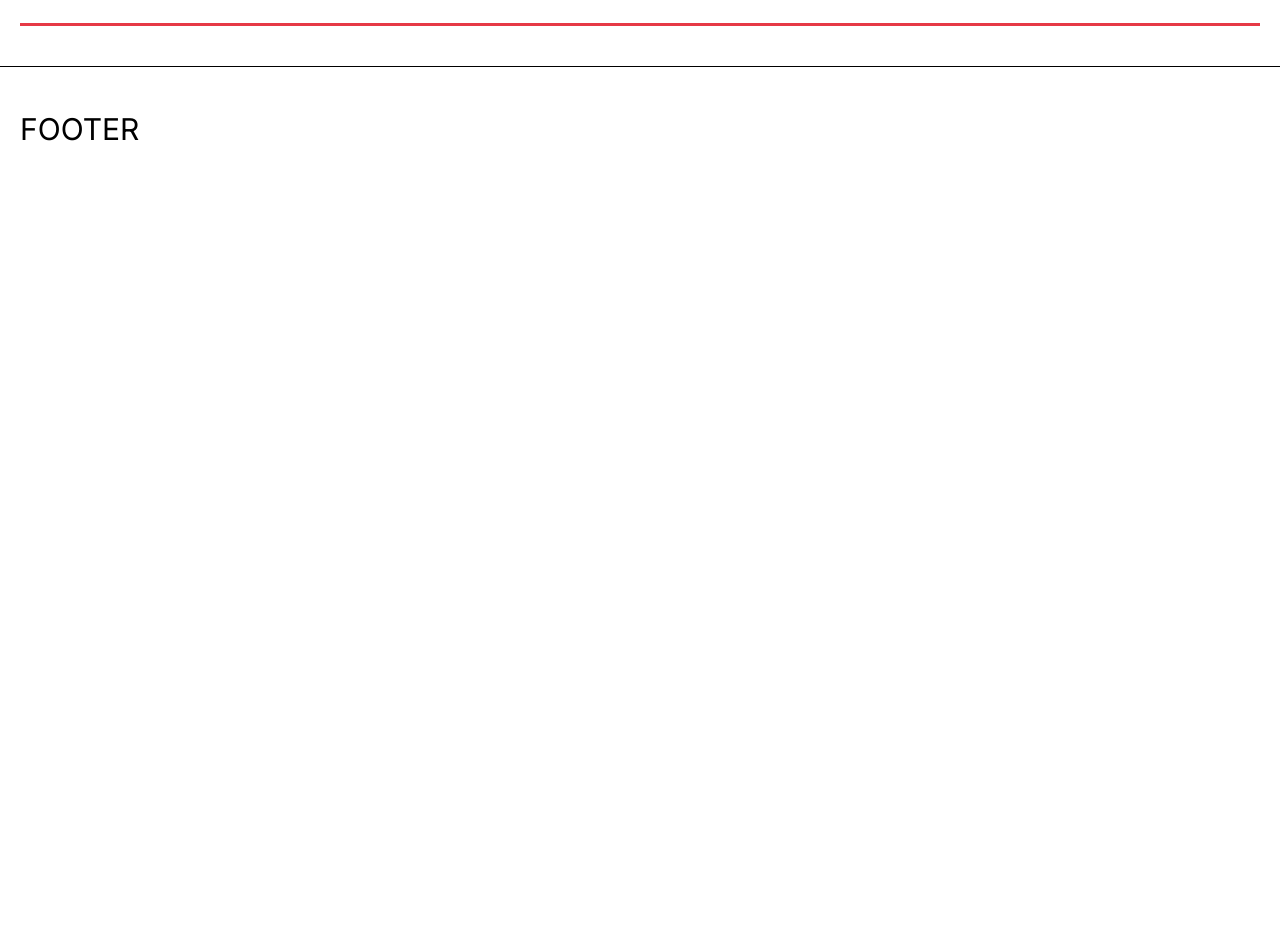
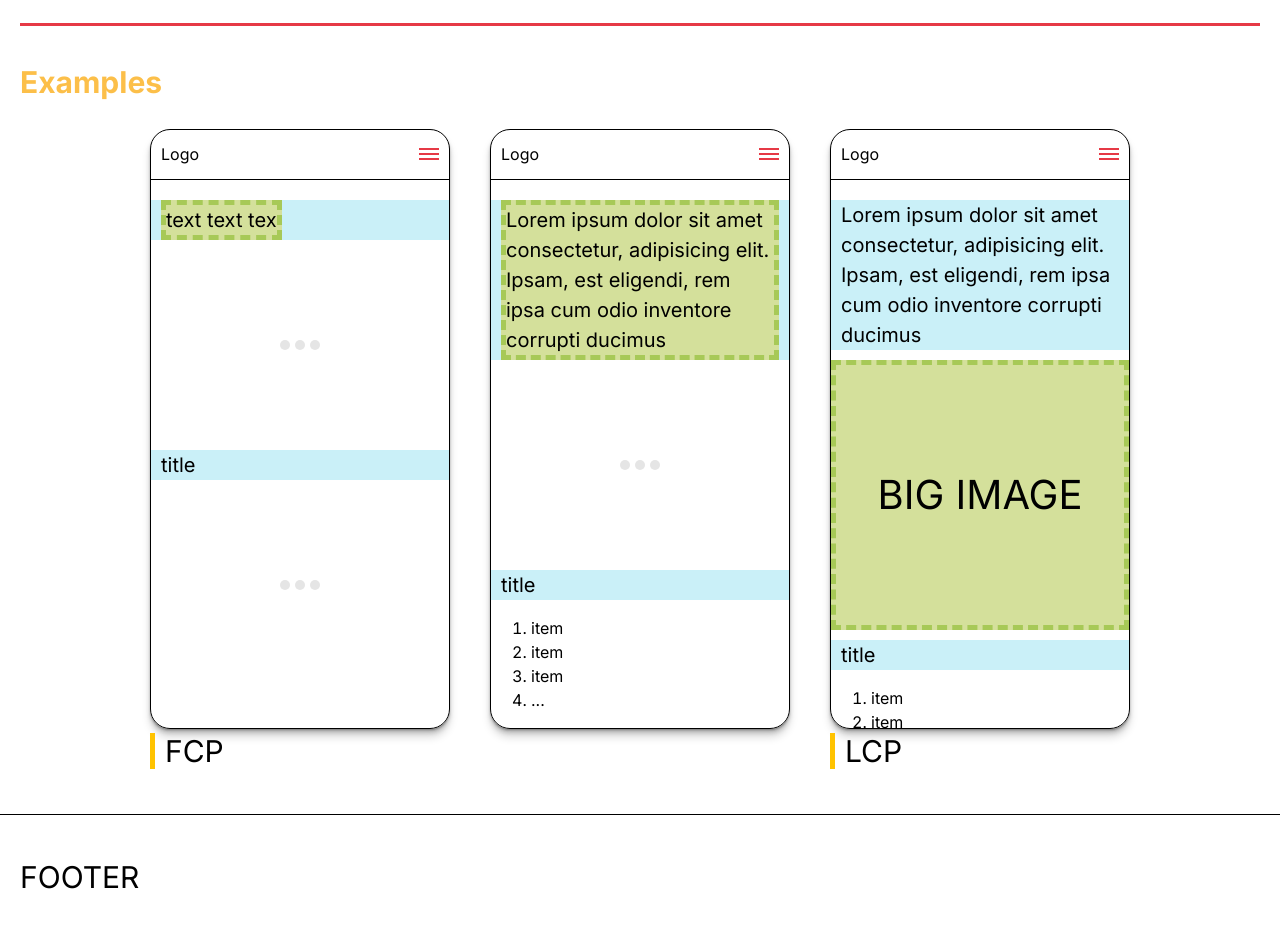
Before and after one commit to Andriikryl/web-vitals, a Next.js app: page / in a window 1280 px wide. Shown: the part 2761-3689 px from the top of the page. Before the commit the page ends 2953 px from the top, so only its background shows below. Built offline with nearby package versions, Linux system fonts and the light colour scheme.

Commit message:
add exempels component

```diff
--- a/src/components/lcp/Lcp.tsx
+++ b/src/components/lcp/Lcp.tsx
@@ -2,6 +2,8 @@ import React from "react";
 import style from "./style.module.css";
 import CoreSet from "../coreSet/CoreSet";
 import Qast from "../Qast/Qast";
+import clsx from "clsx";
+import Exempels from "./exempels/Exempels";
 
 const data = ["good", "needs improvment", "poor"];
 const LcpEllements = [
@@ -42,6 +44,7 @@ export default function Lcp() {
           );
         })}
       </ul>
+      <Exempels />
     </div>
   );
 }
--- /dev/null
+++ b/src/components/lcp/exempels/Exempels.tsx
@@ -0,0 +1,93 @@
+import React from 'react'
+import style from "./style.module.css"
+import clsx from 'clsx'
+
+export default function Exempels() {
+  return (
+    <>
+          <h3 className={style.exempels__title}>Examples</h3>
+      <div className={style.flex__group}>
+        <div>
+          <div className={style.fcp}>
+            <div className={style.fcp__header}>
+              <div>Logo</div>
+              <div className={style.burger}></div>
+            </div>
+            <div className={style.text__box}>
+              <p className={clsx(style.text, style.active)}>text text tex</p>
+            </div>
+            <div className={style.skeleton}>
+              <div className={style.dot}></div>
+              <div className={style.dot}></div>
+              <div className={style.dot}></div>
+            </div>
+            <div className={style.text__box}>
+              <span className={style.text}>title</span>
+            </div>
+            <div className={style.skeleton}>
+              <div className={style.dot}></div>
+              <div className={style.dot}></div>
+              <div className={style.dot}></div>
+            </div>
+          </div>
+          <span className={style.exemples__description}>Fcp</span>
+        </div>
+
+        <div className={style.fcp}>
+          <div className={style.fcp__header}>
+            <div>Logo</div>
+            <div className={style.burger}></div>
+          </div>
+          <div className={style.text__box}>
+            <p className={clsx(style.text, style.active__two)}>
+              Lorem ipsum dolor sit amet consectetur, adipisicing elit. Ipsam,
+              est eligendi, rem ipsa cum odio inventore corrupti ducimus
+            </p>
+          </div>
+          <div className={style.skeleton}>
+            <div className={style.dot}></div>
+            <div className={style.dot}></div>
+            <div className={style.dot}></div>
+          </div>
+          <div className={style.text__box}>
+            <span className={style.text}>title</span>
+          </div>
+          <ol>
+            <li>item</li>
+            <li>item</li>
+            <li>item</li>
+            <li>...</li>
+          </ol>
+        </div>
+
+        <div>
+          <div className={style.fcp}>
+            <div className={style.fcp__header}>
+              <div>Logo</div>
+              <div className={style.burger}></div>
+            </div>
+            <div className={style.text__box}>
+              <p className={clsx(style.text)}>
+                Lorem ipsum dolor sit amet consectetur, adipisicing elit. Ipsam,
+                est eligendi, rem ipsa cum odio inventore corrupti ducimus
+              </p>
+            </div>
+            <div className={style.big__content}>
+              <span>big image</span>
+            </div>
+            <div className={style.text__box}>
+              <span className={style.text}>title</span>
+            </div>
+            <ol>
+              <li>item</li>
+              <li>item</li>
+              <li>item</li>
+              <li>...</li>
+            </ol>
+          </div>
+          <span className={style.exemples__description}>Lcp</span>
+        </div>
+      </div>
+    </>
+  )
+}
--- /dev/null
+++ b/src/components/lcp/exempels/style.module.css
@@ -0,0 +1,121 @@
+.fcp{
+    overflow: hidden;
+    width: 300px;
+    height: 600px;
+    border: 1px solid black;
+    border-radius: 20px;
+    box-shadow: 0 1px 1px rgba(0,0,0,0.15),
+    0 2px 2px rgba(0,0,0,0.15),
+    0 4px 4px rgba(0,0,0,0.15),
+    0 8px 8px rgba(0,0,0,0.15);
+}
+
+.fcp__header{
+    width: 100%;
+    height: 50px;
+    border-bottom: 1px solid black;
+    display: flex;
+    justify-content: space-between;
+    align-items: center;
+    padding: 10px;
+    margin-block-end: 20px;
+}
+
+.burger{
+    width: 20px;
+    height: 2px;
+    background-color: #e63946;
+    gap: 10px;
+    position: relative;
+}
+
+.burger::after{
+    content: "";
+    display: block;
+    width: 20px;
+    height: 2px;
+    background-color: #e63946;
+    position: absolute;
+    top: -5px;
+}
+.burger::before{
+    content: "";
+    display: block;
+    width: 20px;
+    height: 2px;
+    background-color: #e63946;
+    position: absolute;
+    top: 5px;
+}
+
+.text__box{
+    padding-inline: 10px;
+    background-color: #caf0f8;
+}
+
+.text{
+    font-size: 20px;
+}
+
+.skeleton{
+    display: flex;
+    gap: 5px;
+    justify-content: center;
+    align-items: center;
+    padding-block: 100px;
+}
+
+.dot{
+    width: 10px;
+    height: 10px;
+    aspect-ratio: 1/1;
+    border-radius: 50%;
+    background-color: #e5e5e5;
+}
+
+.active{
+    border: 5px dashed #a7c957;
+    background-color: #d4e09b;
+    width: max-content;
+}
+
+.active__two{
+    border: 5px dashed #a7c957;
+    background-color: #d4e09b;
+}
+
+.flex__group{
+    display: flex;
+    justify-content: center;
+    flex-wrap: wrap;
+    gap: 40px;
+    margin-block-end: 40px;
+}
+
+.big__content{
+    padding-block: 100px;
+    margin-block: 10px;
+    border: 5px dashed #a7c957;
+    background-color: #d4e09b;
+    display: grid;
+    place-items: center;
+}
+
+.big__content span{
+    font-size: 40px;
+    text-align: center;
+    text-transform: uppercase;
+}
+
+.exemples__description{
+    font-size: 30px;
+    text-transform: uppercase;
+    border-left: 5px solid #ffc300;
+    padding-inline-start: 10px;
+}
+
+.exempels__title{
+    color: #fcbf49;
+    font-size: 30px;
+    margin-block-end: 30px;
+}
```
Also changed, not shown: src/components/lcp/style.module.css (line endings or trailing spaces).
